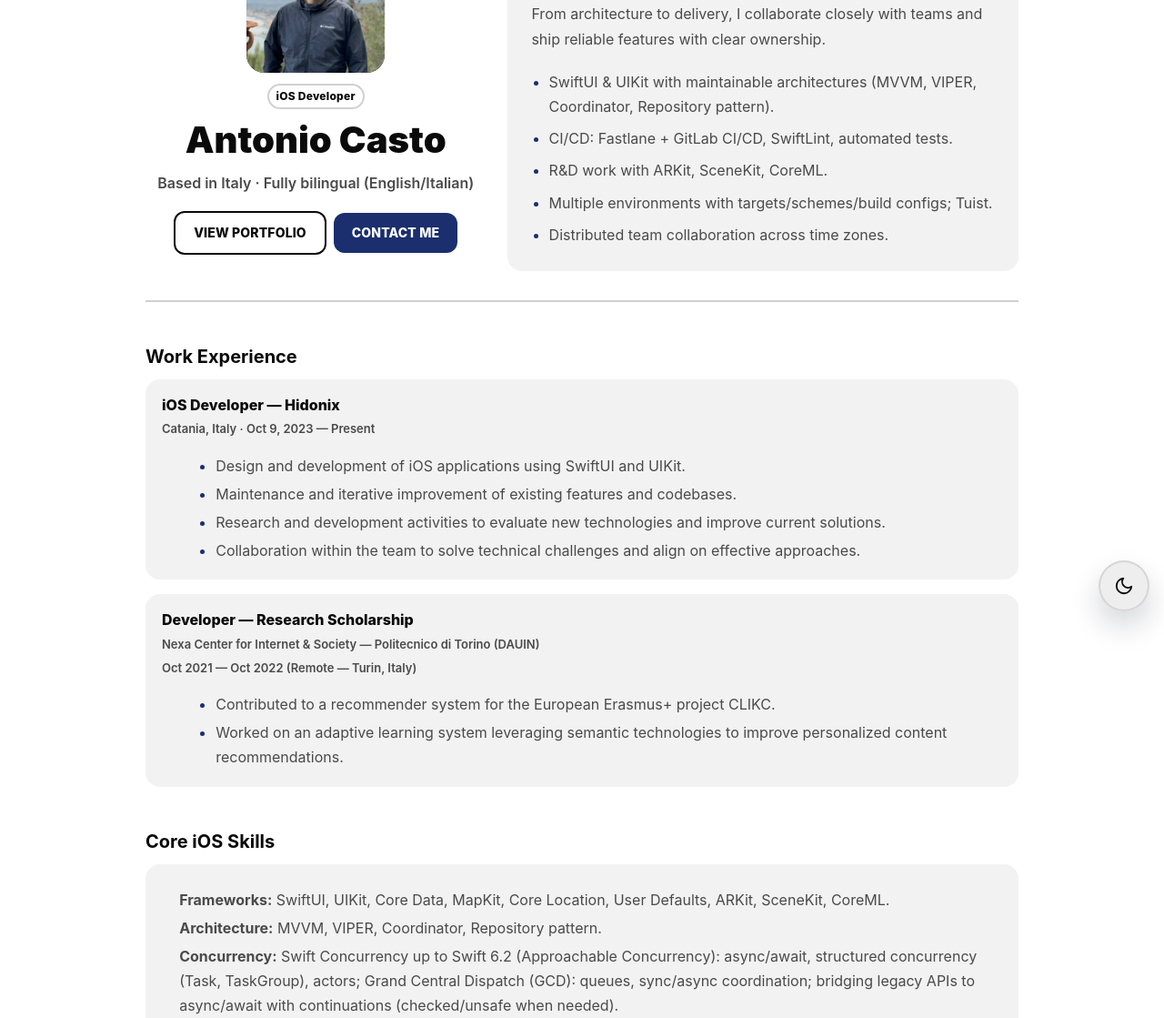
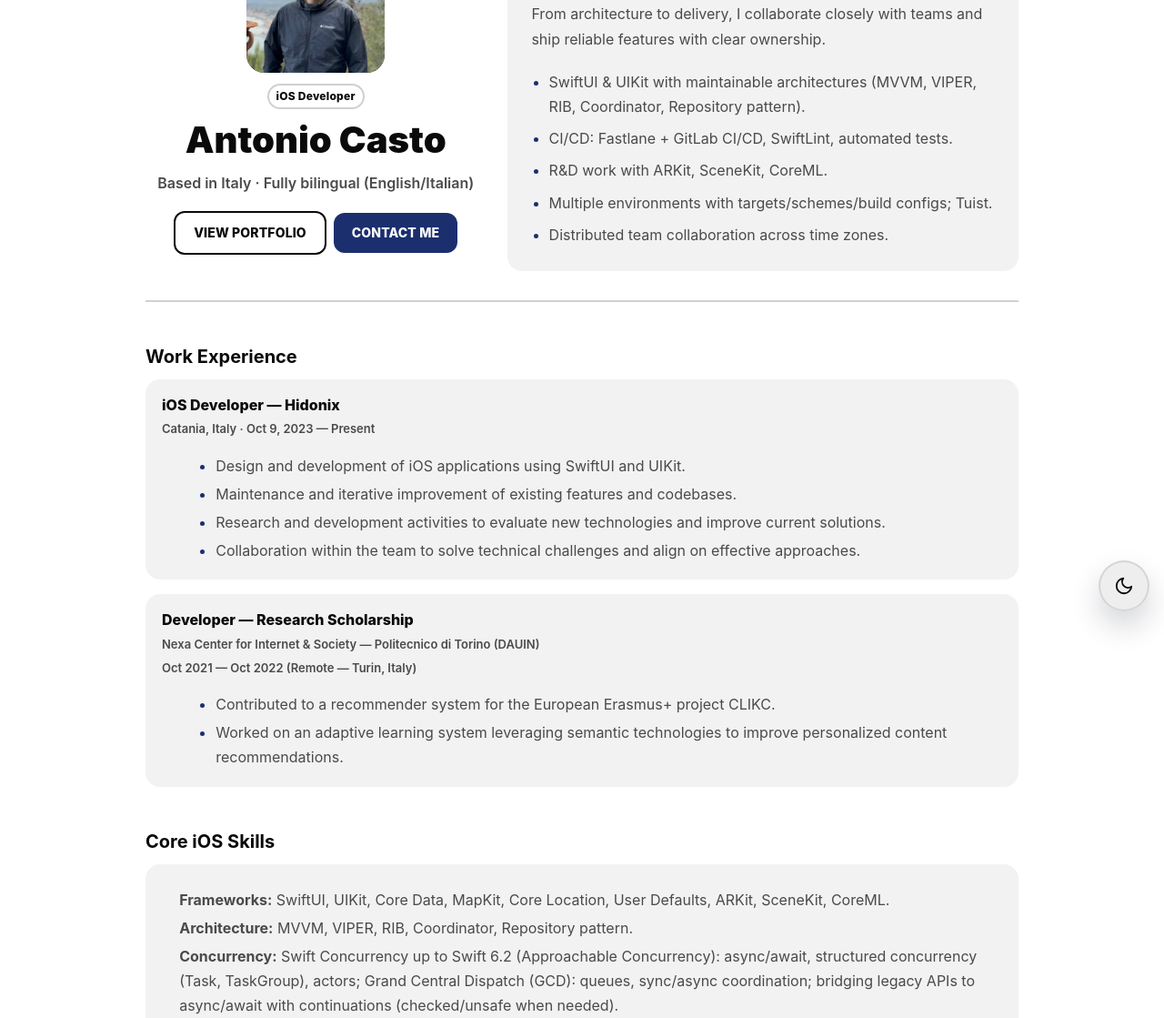
Before and after one commit to antoniocasto/acasto.dev, a Jekyll site: the page built from en/about.markdown, in a window 1280 px wide. Shown: the part 212-1331 px from the top of the page at 91% size. Built offline with Jekyll 4.4.1, drawn with Linux system fonts in a browser that asks for light colours.

```diff
--- a/_posts/en/2025-03-16-website-launch.markdown
+++ b/_posts/en/2025-03-16-website-launch.markdown
@@ -22,7 +22,7 @@ I have a keen eye for **design**, **smooth animations**, and the integration of
 On this blog, I want to cover topics related to iOS development, from theory to practice. Here are some of the main themes:
 
 - **SwiftUI and UIKit** 📱: best practices, tutorials, and practical tips.
-- **iOS app architectures** 🏗️: MVVM, VIPER, Coordinator, Repository pattern, and my approach to scalable app development.
+- **iOS app architectures** 🏗️: MVVM, VIPER, RIB, Coordinator, Repository pattern, and my approach to scalable app development.
 - **Automation and CI/CD** ⚙️: improving workflow with tools like Fastlane, GitHub Actions, and GitLab CI.
 - **Development experiences** 👨‍💻: challenges faced, mistakes made, and lessons learned.
 - **Personal projects** 🎨: behind-the-scenes of my apps and the technologies I am experimenting with.
--- a/_posts/it/2025-03-16-website-launch.markdown
+++ b/_posts/it/2025-03-16-website-launch.markdown
@@ -22,7 +22,7 @@ Ho un occhio di riguardo per il **design**, le **animazioni fluide** e l’integ
 Su questo blog voglio trattare argomenti legati allo sviluppo iOS, dalla teoria alla pratica. Ecco alcuni dei temi principali:
 
 - **SwiftUI e UIKit** 📱: best practices, tutorial e consigli pratici.
-- **Architetture per app iOS** 🏗️: MVVM, VIPER, Coordinator, Repository pattern e la mia visione per creare app scalabili.
+- **Architetture per app iOS** 🏗️: MVVM, VIPER, RIB, Coordinator, Repository pattern e la mia visione per creare app scalabili.
 - **Automazione e CI/CD** ⚙️: come migliorare il workflow con strumenti come Fastlane, GitHub Actions e GitLab CI.
 - **Esperienze di sviluppo** 👨‍💻: sfide affrontate, errori commessi e lezioni imparate.
 - **Progetti personali** 🎨: il dietro le quinte delle mie app e delle tecnologie che sto sperimentando.
--- a/_sass/_index.scss
+++ b/_sass/_index.scss
@@ -81,31 +81,41 @@
 
 .home-proof {
   display: grid;
-  grid-template-columns: repeat(3, minmax(0, 1fr));
-  gap: var(--ac-space-sm);
   margin-top: var(--ac-space-xl);
+  overflow: hidden;
+  border: var(--ac-border-default) solid var(--ac-color-border-subtle);
+  border-radius: var(--ac-radius-lg);
+  background: var(--ac-color-background);
 }
 
 .home-proof__item {
-  --ac-stat-card-padding: var(--ac-space-md);
-  grid-template-rows: 1.5rem 2rem 2.4rem;
-  align-content: start;
-  min-block-size: 8.5rem;
-  min-width: 0;
+  --ac-list-row-padding-block: var(--ac-space-lg);
+  --ac-list-row-padding-inline: var(--ac-space-lg);
+  align-items: flex-start;
 }
 
-.home-proof__item .ac-stat-card__value {
-  align-self: end;
-  min-block-size: 2rem;
-  display: flex;
-  align-items: flex-end;
+.home-proof__meta {
+  color: var(--ac-color-foreground-secondary);
+  font-size: var(--ac-type-caption-font-size);
+  font-weight: var(--ac-type-caption-font-weight);
+  letter-spacing: 0;
+  line-height: var(--ac-type-caption-line-height);
+}
+
+.home-proof__value {
+  margin-top: 0.125rem;
   font-size: var(--ac-type-headline-font-size);
-  line-height: 1.1;
+  font-weight: var(--ac-type-headline-font-weight);
+  letter-spacing: 0;
+  line-height: var(--ac-type-headline-line-height);
   overflow-wrap: anywhere;
 }
 
-.home-proof__item .ac-stat-card__label {
-  min-block-size: 2.4rem;
+.home-proof__label {
+  font-size: var(--ac-type-caption-font-size);
+  font-weight: var(--ac-type-caption-font-weight);
+  letter-spacing: 0;
+  line-height: var(--ac-type-caption-line-height);
 }
 
 .home-portrait {
--- a/en/about.markdown
+++ b/en/about.markdown
@@ -23,7 +23,7 @@ permalink: "/en/about/"
     <p>I design and build iOS apps with a focus on modularity, scalability, and testability.</p>
     <p>From architecture to delivery, I collaborate closely with teams and ship reliable features with clear ownership.</p>
     <ul class="highlights-list">
-      <li>SwiftUI &amp; UIKit with maintainable architectures (MVVM, VIPER, Coordinator, Repository pattern).</li>
+      <li>SwiftUI &amp; UIKit with maintainable architectures (MVVM, VIPER, RIB, Coordinator, Repository pattern).</li>
       <li>CI/CD: Fastlane + GitLab CI/CD, SwiftLint, automated tests.</li>
       <li>R&amp;D work with ARKit, SceneKit, CoreML.</li>
       <li>Multiple environments with targets/schemes/build configs; Tuist.</li>
@@ -66,7 +66,7 @@ permalink: "/en/about/"
   <div class="about-card ac-card" data-ac-variant="filled">
     <ul class="skill-list">
       <li><strong>Frameworks:</strong> SwiftUI, UIKit, Core Data, MapKit, Core Location, User Defaults, ARKit, SceneKit, CoreML.</li>
-      <li><strong>Architecture:</strong> MVVM, VIPER, Coordinator, Repository pattern.</li>
+      <li><strong>Architecture:</strong> MVVM, VIPER, RIB, Coordinator, Repository pattern.</li>
       <li><strong>Concurrency:</strong> Swift Concurrency up to Swift 6.2 (Approachable Concurrency): async/await, structured concurrency (Task, TaskGroup), actors; Grand Central Dispatch (GCD): queues, sync/async coordination; bridging legacy APIs to async/await with continuations (checked/unsafe when needed).</li>
       <li><strong>Communication &amp; event streams:</strong> Advanced AsyncStream / AsyncSequence: consuming streams produced via AsyncStream.Continuation; handling cancellation; designing event pipelines; Combine (basic): observing @Published and reacting to value changes; delegate pattern; callbacks and completion handlers.</li>
       <li><strong>Localization:</strong> String Catalogs for iOS localization workflows.</li>
--- a/it/about.markdown
+++ b/it/about.markdown
@@ -22,7 +22,7 @@ permalink: "/it/about/"
     <p>Progetto e sviluppo app iOS con focus su modularità, scalabilità e testabilità.</p>
     <p>Dall’architettura al delivery, collaboro con il team e porto in produzione funzionalità affidabili.</p>
     <ul class="highlights-list">
-      <li>SwiftUI &amp; UIKit con architetture manutenibili (MVVM, VIPER, Coordinator, Repository pattern).</li>
+      <li>SwiftUI &amp; UIKit con architetture manutenibili (MVVM, VIPER, RIB, Coordinator, Repository pattern).</li>
       <li>CI/CD: Fastlane + GitLab CI/CD, SwiftLint, test automatizzati.</li>
       <li>R&amp;D con ARKit, SceneKit, CoreML.</li>
       <li>Ambienti multipli con target/scheme/build config; Tuist.</li>
@@ -65,7 +65,7 @@ permalink: "/it/about/"
   <div class="about-card ac-card" data-ac-variant="filled">
     <ul class="skill-list">
       <li><strong>Framework:</strong> SwiftUI, UIKit, Core Data, MapKit, Core Location, User Defaults, ARKit, SceneKit, CoreML.</li>
-      <li><strong>Architettura:</strong> MVVM, VIPER, Coordinator, Repository pattern.</li>
+      <li><strong>Architettura:</strong> MVVM, VIPER, RIB, Coordinator, Repository pattern.</li>
       <li><strong>Concorrenza:</strong> Swift Concurrency fino a Swift 6.2 (Approachable Concurrency): async/await, structured concurrency (Task, TaskGroup), actor; Grand Central Dispatch (GCD): code, coordinamento sync/async; bridge di API legacy verso async/await tramite continuations (checked/unsafe quando serve).</li>
       <li><strong>Comunicazione e flussi di eventi:</strong> AsyncStream / AsyncSequence avanzato: consumo di stream prodotti via AsyncStream.Continuation; gestione della cancellazione; progettazione di pipeline di eventi; Combine (base): osservazione di @Published e reazione ai cambiamenti di valore; pattern Delegate; callback e completion handler.</li>
       <li><strong>Localizzazione:</strong> String Catalogs per i flussi di localizzazione iOS.</li>
```
Also changed, not shown: _layouts/index.html (+23 -20 lines), _posts/en/2026-06-06-acdesign.markdown (added, +50 -0 lines), _posts/it/2026-06-06-acdesign.markdown (added, +50 -0 lines), docs/superpowers/plans/2026-06-06-acdesign-article-rib.md (added, +38 -0 lines), docs/superpowers/plans/2026-06-06-home-proof-alignment.md (added, +33 -0 lines), docs/superpowers/plans/2026-06-06-publish-acdesign-site-update.md (added, +21 -0 lines), docs/superpowers/plans/2026-06-06-remove-acdesign-repo-links.md (added, +22 -0 lines).
